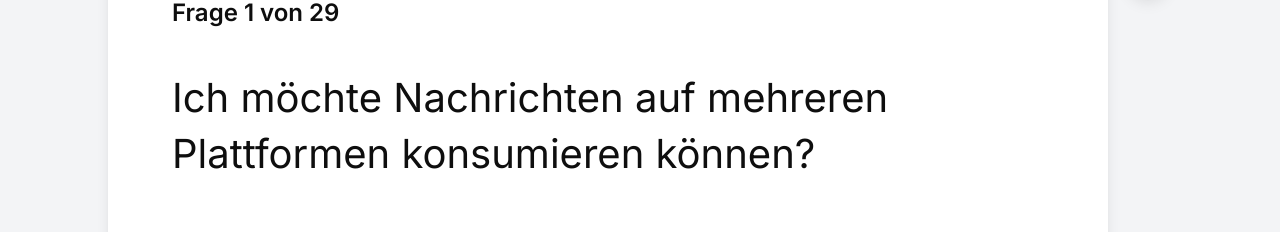
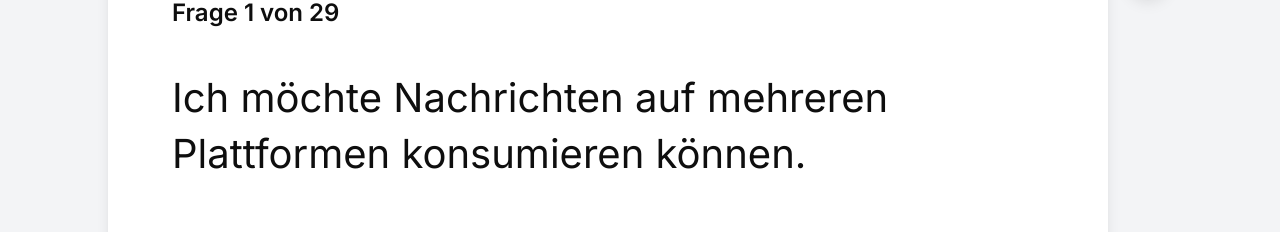
Before and after one commit to kurt-irem/mediomat2, a Next.js app: page /befragung in a window 1280 px wide. Shown: the part 153-385 px from the top of the page. Built offline with nearby package versions, Linux system fonts and the light colour scheme.

Commit message:
Fragen überarbeitet

```diff
--- a/components/cards/fragenKarte.tsx
+++ b/components/cards/fragenKarte.tsx
@@ -31,7 +31,7 @@ export default function FragenKarte({
         {/* TODO - Kategorie hinzufügen, falls wir das brauchen! */}
         {"Frage " + fragenCounter.index + " von " + fragenCounter.counter}
       </h3>
-      <h2 className="font-normal text-[40px] leading-[140%]">{frage + "?"}</h2>
+      <h2 className="font-normal text-[40px] leading-[140%]">{frage + "."}</h2>
       <div className="flex flex-row justify-between gap-6 mt-6">
         {bewertung.map((frage, index) => (
           <FrageButton
--- a/data/questions.json
+++ b/data/questions.json
@@ -160,6 +160,58 @@
                     ]
                 },
                 {
+                    "frage": "Ich bevorzuge Themen eher ..",
+                    "beschreibung": "1=kurz zusammengefasst, 5=ausführlich beleuchtet",
+                    "bewertung": [
+                        {
+                            "wert": 1,
+                            "label": "kurz zusammengefasst"
+                        },
+                        {
+                            "wert": 2,
+                            "label": " "
+                        },
+                        {
+                            "wert": 3,
+                            "label": " "
+                        },
+                        {
+                            "wert": 4,
+                            "label": " "
+                        },
+                        {
+                            "wert": 5,
+                            "label": "ausführlich beleuchtet"
+                        }
+                    ]
+                },
+                {
+                    "frage": "So regelmäßig möchte ich informiert werden ..",
+                    "beschreibung": " Beschreibung ",
+                    "bewertung": [
+                        {
+                            "wert": 1,
+                            "label": "sofort (Liveticker)"
+                        },
+                        {
+                            "wert": 2,
+                            "label": "mehrmals täglich "
+                        },
+                        {
+                            "wert": 3,
+                            "label": "1x täglich"
+                        },
+                        {
+                            "wert": 4,
+                            "label": "wöchentlich "
+                        },
+                        {
+                            "wert": 5,
+                            "label": "seltener"
+                        }
+                    ]
+                },
+                {
                     "frage": "Ich bin bereit für Journalismus zu bezahlen",
                     "beschreibung": "1=stimme gar nicht zu, 5=stimme voll zu",
                     "bewertung": [
@@ -187,7 +239,7 @@
                 },
                 {
                     "frage": "Mir ist Diversität in der Redaktion wichtig",
-                    "beschreibung": "(5=sofort (Liveticker) - 4=mehrmals täglich - 3=1x täglich - 2=wöchentlich - 1=seltener) ",
+                    "beschreibung": "",
                     "bewertung": [
                         {
                             "wert": 1,
@@ -393,32 +445,6 @@
                     ]
                 },
                 {
-                    "frage": "Ich möchte Nachrichten vor allem in gedruckter Form konsumieren.",
-                    "beschreibung": "1=stimme gar nicht zu, 5=stimme voll zu",
-                    "bewertung": [
-                        {
-                            "wert": 1,
-                            "label": "stimme gar nicht zu"
-                        },
-                        {
-                            "wert": 2,
-                            "label": "stimme eher nicht zu"
-                        },
-                        {
-                            "wert": 3,
-                            "label": "neutral"
-                        },
-                        {
-                            "wert": 4,
-                            "label": "stimme eher zu"
-                        },
-                        {
-                            "wert": 5,
-                            "label": "stimme voll zu"
-                        }
-                    ]
-                },
-                {
                     "frage": "Ich will immer über Netzpolitik und Digitalisierung informiert sein",
                     "beschreibung": "1=stimme gar nicht zu, 5=stimme voll zu",
                     "bewertung": [
@@ -502,7 +528,7 @@
             "kategorie": "",
             "fragenliste": [
                 {
-                    "frage": "Ich bekomme meine Nachrichten lieber...",
+                    "frage": "Ich bekomme meine Nachrichten lieber ..",
                     "beschreibung": "Beschreibung zur Frage 3",
                     "bewertung": [
                         {
@@ -529,6 +555,32 @@
                 },
                 {
                     "frage": "Mir ist wichtig, dass Themen inhaltlich kritisch diskutiert werden",
+                    "beschreibung": "1=stimme gar nicht zu, 5=stimme voll zu",
+                    "bewertung": [
+                        {
+                            "wert": 1,
+                            "label": "stimme gar nicht zu"
+                        },
+                        {
+                            "wert": 2,
+                            "label": "stimme eher nicht zu"
+                        },
+                        {
+                            "wert": 3,
+                            "label": "neutral"
+                        },
+                        {
+                            "wert": 4,
+                            "label": "stimme eher zu"
+                        },
+                        {
+                            "wert": 5,
+                            "label": "stimme voll zu"
+                        }
+                    ]
+                },
+                {
+                    "frage": "Mir ist wichtig, dass in den Beiträgen unterschiedliche Menschen und diverse Stimmen abgebildet werden oder zu Wort kommen",
                     "beschreibung": "1=stimme gar nicht zu, 5=stimme voll zu",
                     "bewertung": [
                         {
@@ -632,7 +684,7 @@
                     ]
                 },
                 {
-                    "frage": "Ich konsumiere Nachrichten lieber wenn sie auch unterhaltsam sind",
+                    "frage": "Ich konsumiere Nachrichten lieber, wenn sie auch unterhaltsam sind",
                     "beschreibung": "1=stimme gar nicht zu, 5=stimme voll zu",
                     "bewertung": [
                         {
@@ -708,58 +760,6 @@
                             "label": "stimme voll zu"
                         }
                     ]
-                },
-                {
-                    "frage": "Ich möchte nur Beiträge auf Deutsch konsumieren",
-                    "beschreibung": "1=stimme gar nicht zu, 5=stimme voll zu",
-                    "bewertung": [
-                        {
-                            "wert": 1,
-                            "label": "stimme gar nicht zu"
-                        },
-                        {
-                            "wert": 2,
-                            "label": "stimme eher nicht zu"
-                        },
-                        {
-                            "wert": 3,
-                            "label": "neutral"
-                        },
-                        {
-                            "wert": 4,
-                            "label": "stimme eher zu"
-                        },
-                        {
-                            "wert": 5,
-                            "label": "stimme voll zu"
-                        }
-                    ]
-                },
-                {
-                    "frage": "letzte Frage",
-                    "beschreibung": "1=stimme gar nicht zu, 5=stimme voll zu",
-                    "bewertung": [
-                        {
-                            "wert": 1,
-                            "label": "stimme gar nicht zu"
-                        },
-                        {
-                            "wert": 2,
-                            "label": "stimme eher nicht zu"
-                        },
-                        {
-                            "wert": 3,
-                            "label": "neutral"
-                        },
-                        {
-                            "wert": 4,
-                            "label": "stimme eher zu"
-                        },
-                        {
-                            "wert": 5,
-                            "label": "stimme voll zu"
-                        }
-                    ]
                 }
             ]
         }
```
